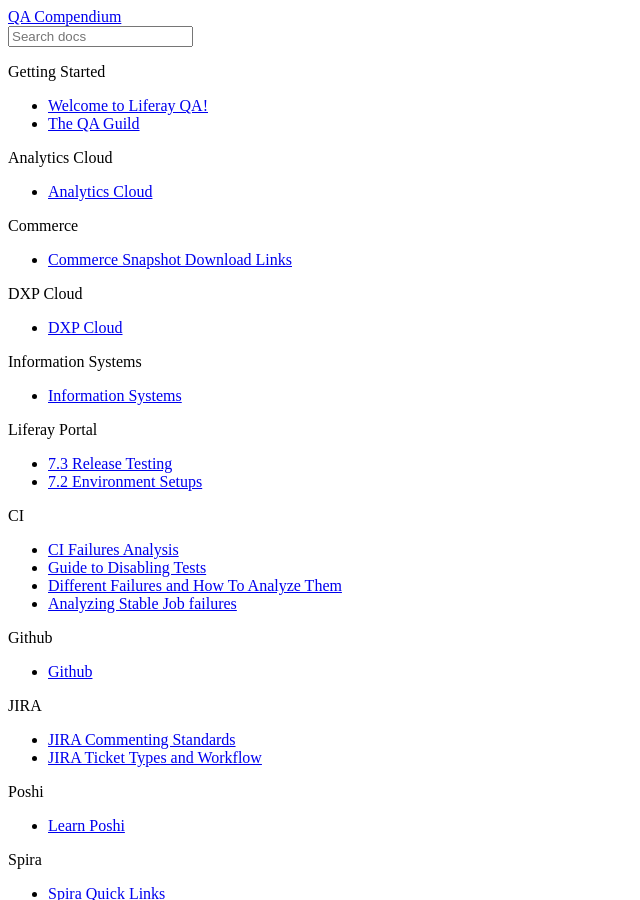
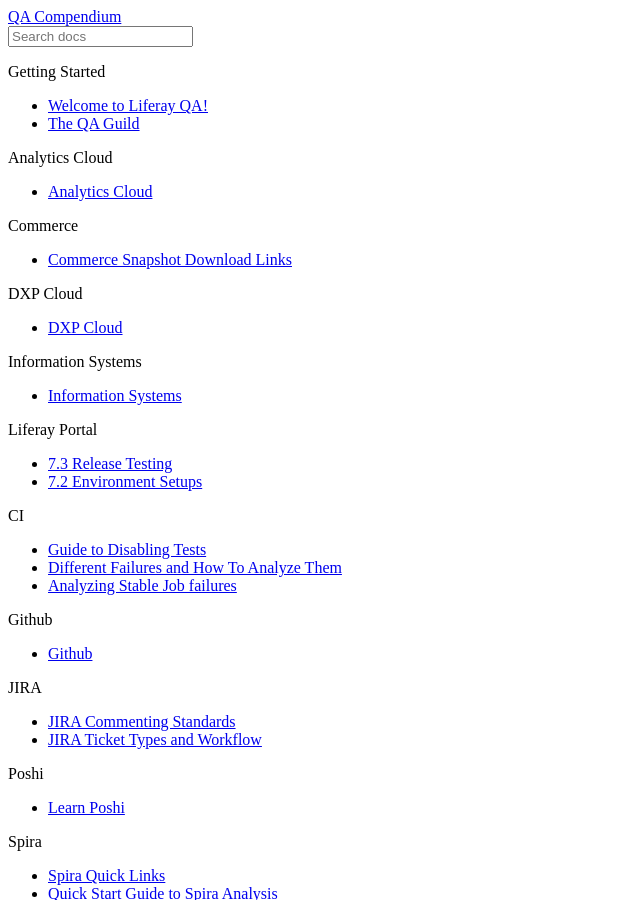
Before and after one commit to nikki-pru/qa-compendium, a Sphinx documentation site: the page built from docs/index.rst, in a window 1280 px wide and 900 px high. Shown: the whole window, without its empty margins (0-640 px from the left). Built offline with Sphinx 7.4.7 and the Read the Docs theme 2.0.0, drawn with Linux system fonts in a browser that asks for light colours.

Commit message:
LRQA-59275 Not needed

```diff
--- a/docs/ci/index-ci-analysis.rst
+++ /dev/null
@@ -1,9 +0,0 @@
-====================
-CI Failures Analysis
-====================
-
-.. toctree::
-  :glob:
-  :maxdepth: 2
-
-  *
--- a/docs/index.rst
+++ b/docs/index.rst
@@ -75,7 +75,6 @@
   :hidden:
   :maxdepth: 2
 
-  ci/index*
   ci/*
 
 .. Tools
```
